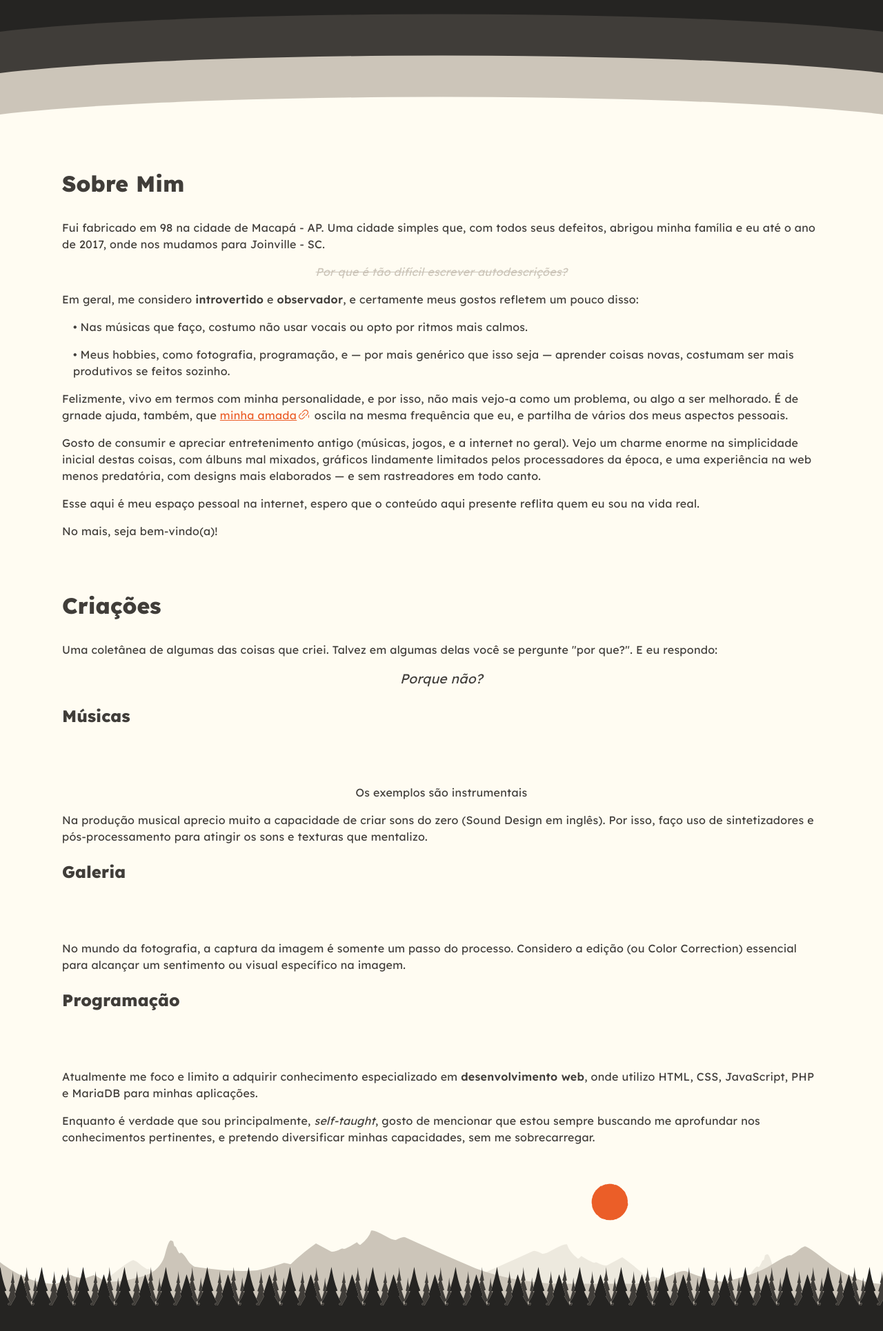
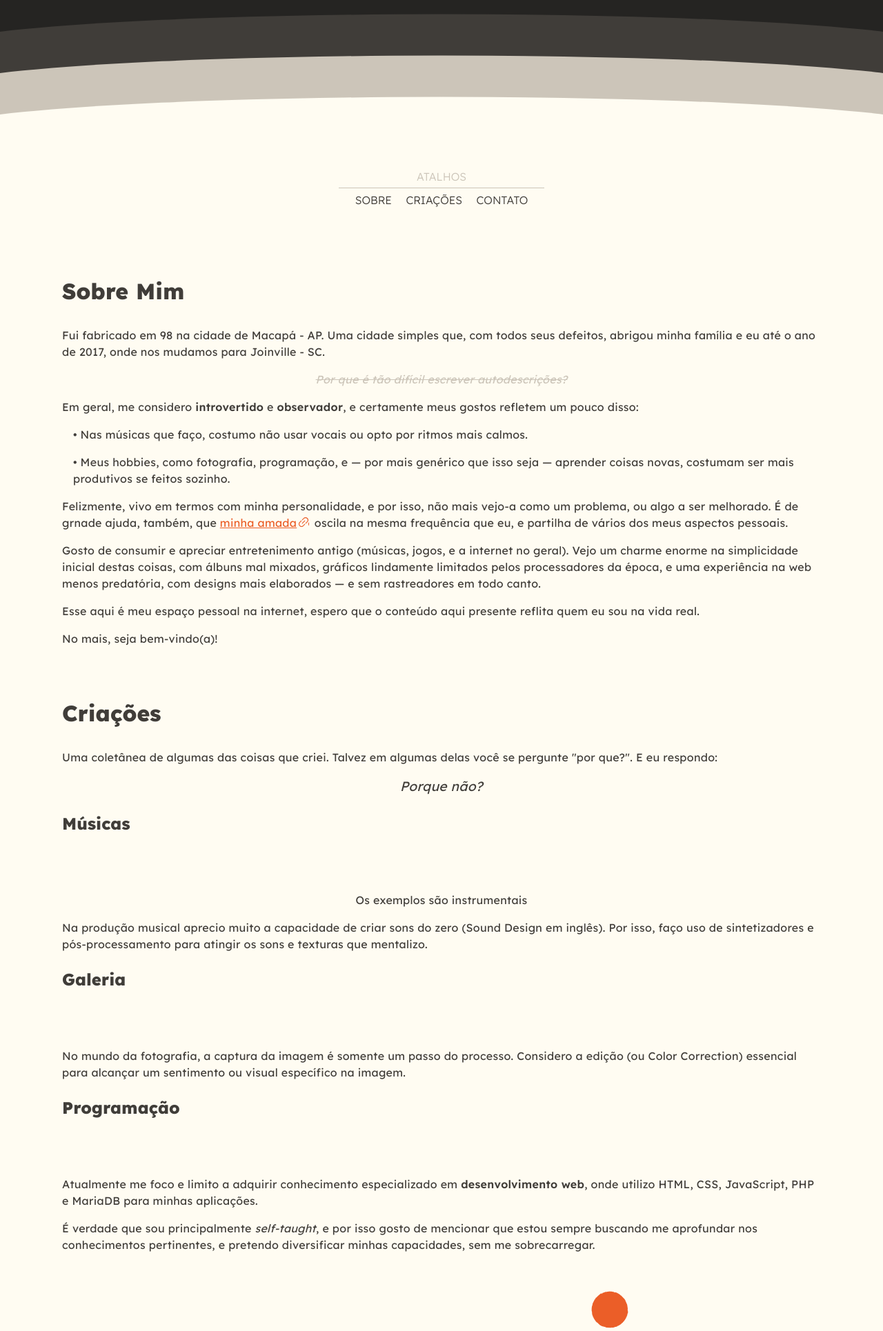
Before and after one commit to wendellduos/wendeldu.art, a PHP site: page / in a window 1280 px wide. Shown: the part 458-2388 px from the top of the page at 69% size. Run offline with PHP 8.4, Linux system fonts and the light colour scheme.

Commit message:
added nav

```diff
--- a/index.html
+++ b/index.html
@@ -52,9 +52,18 @@
       </div>
     </section>
 
+    <nav>
+      <h3 class="dimmed thin uppercase">Atalhos</h3>
+      <div>
+        <a class="nav-link thin uppercase" href="#about">Sobre</a>
+        <a class="nav-link thin uppercase" href="#creations">Criações</a>
+        <a class="nav-link thin uppercase" href="#contact">Contato</a>
+      </div>
+    </nav>
+
     <main>
       <div id="main-wrp">
-        <h2 class="section-title">Sobre Mim</h2>
+        <h2 id="about" class="section-title">Sobre Mim</h2>
         <p>
           Fui fabricado em 98 na cidade de Macapá - AP. Uma cidade simples que, com todos seus
           defeitos, abrigou minha família e eu até o ano de 2017, onde nos mudamos para Joinville -
@@ -93,7 +102,7 @@
         <p>No mais, seja bem-vindo(a)!</p>
 
         <br /><br /><br />
-        <h2 class="section-title">Criações</h2>
+        <h2 id="creations" class="section-title">Criações</h2>
         <p>
           Uma coletânea de algumas das coisas que criei. Talvez em algumas delas você se pergunte
           "por que?". E eu respondo:
@@ -134,7 +143,7 @@
           MariaDB para minhas aplicações.
         </p>
         <p>
-          Enquanto é verdade que sou principalmente, <span class="italic">self-taught</span>, gosto
+          É verdade que sou principalmente <span class="italic">self-taught</span>, e por isso gosto
           de mencionar que estou sempre buscando me aprofundar nos conhecimentos pertinentes, e
           pretendo diversificar minhas capacidades, sem me sobrecarregar.
         </p>
--- a/styles/styles.css
+++ b/styles/styles.css
@@ -18,6 +18,8 @@
 
 html {
   font-size: 16px;
+
+  scroll-behavior: smooth;
 }
 
 @media screen and (max-width: 375px) {
@@ -63,10 +65,10 @@ main {
 }
 
 /*  TEXT CLASSES AND APPEARENCE  */
-a {
+a:not(.nav-link) {
   color: var(--old-orange);
 }
-a::after {
+a:not(.nav-link):after {
   content: "";
 
   display: inline-block;
@@ -120,6 +122,12 @@ p {
 }
 .ident {
   margin-left: 1rem;
+}
+.thin {
+  font-weight: 300;
+}
+.uppercase {
+  text-transform: uppercase;
 }
 
 /*  BANNER  */
@@ -200,6 +208,39 @@ h1 {
   font-size: 1rem;
 }
 
+/*  NAV  */
+nav {
+  display: flex;
+  align-items: center;
+  flex-direction: column;
+  gap: 0.4rem;
+
+  padding: 3rem 0;
+
+  background-color: var(--sand);
+
+  font-family: "Josefin Sans", sans-serif;
+}
+nav h3 {
+  font-size: 1rem;
+}
+nav div {
+  padding: 0.4rem 1rem;
+
+  border-top: 1px solid var(--sand-shadow);
+}
+.nav-link {
+  margin-inline: 0.5rem;
+
+  text-decoration: none;
+  color: var(--background);
+
+  transition: color 0.2s ease-out;
+}
+.nav-link:hover {
+  color: var(--old-orange);
+}
+
 /*  DECORATION ART SECTIONS  */
 #deco-atmosphere-layers div {
   position: relative;
```
